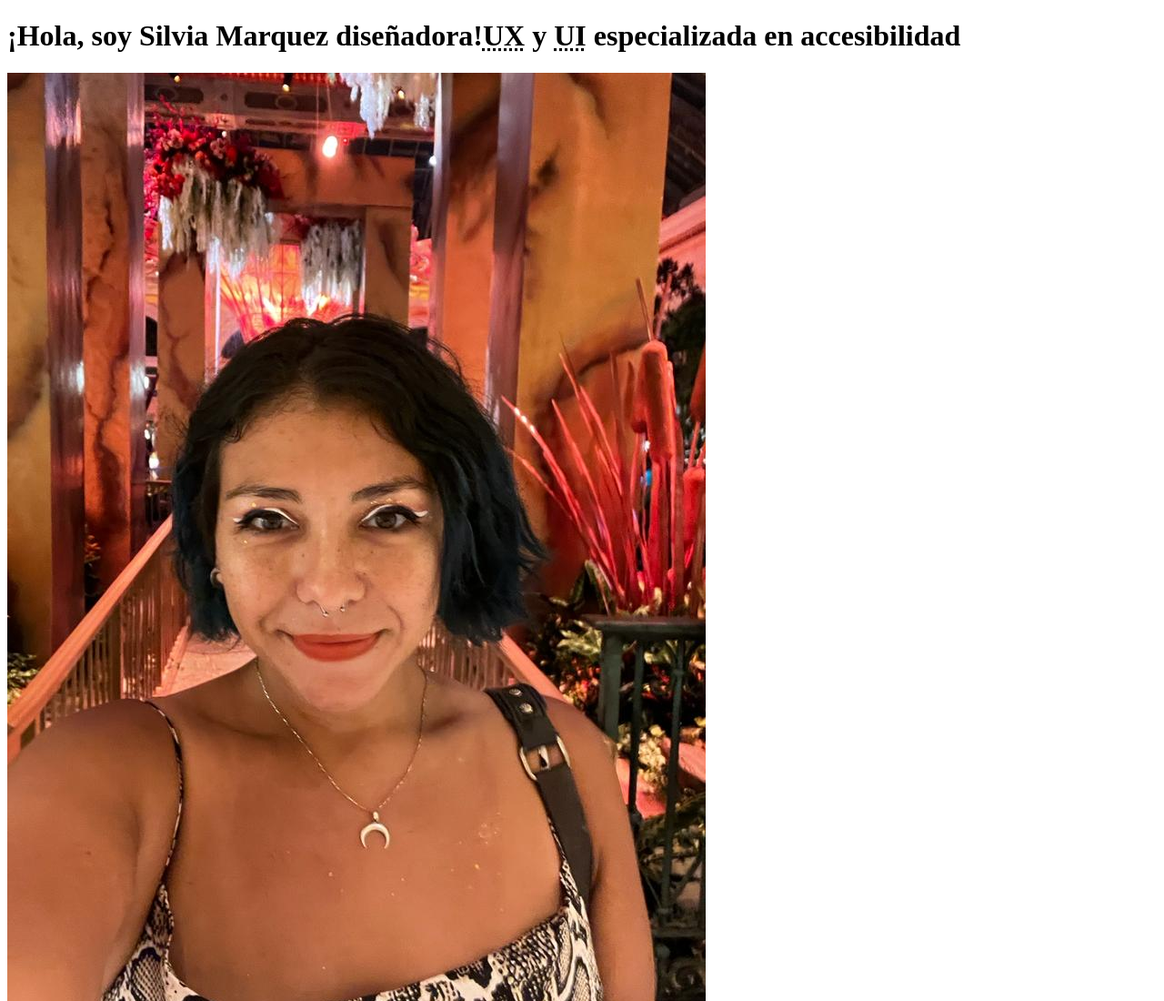
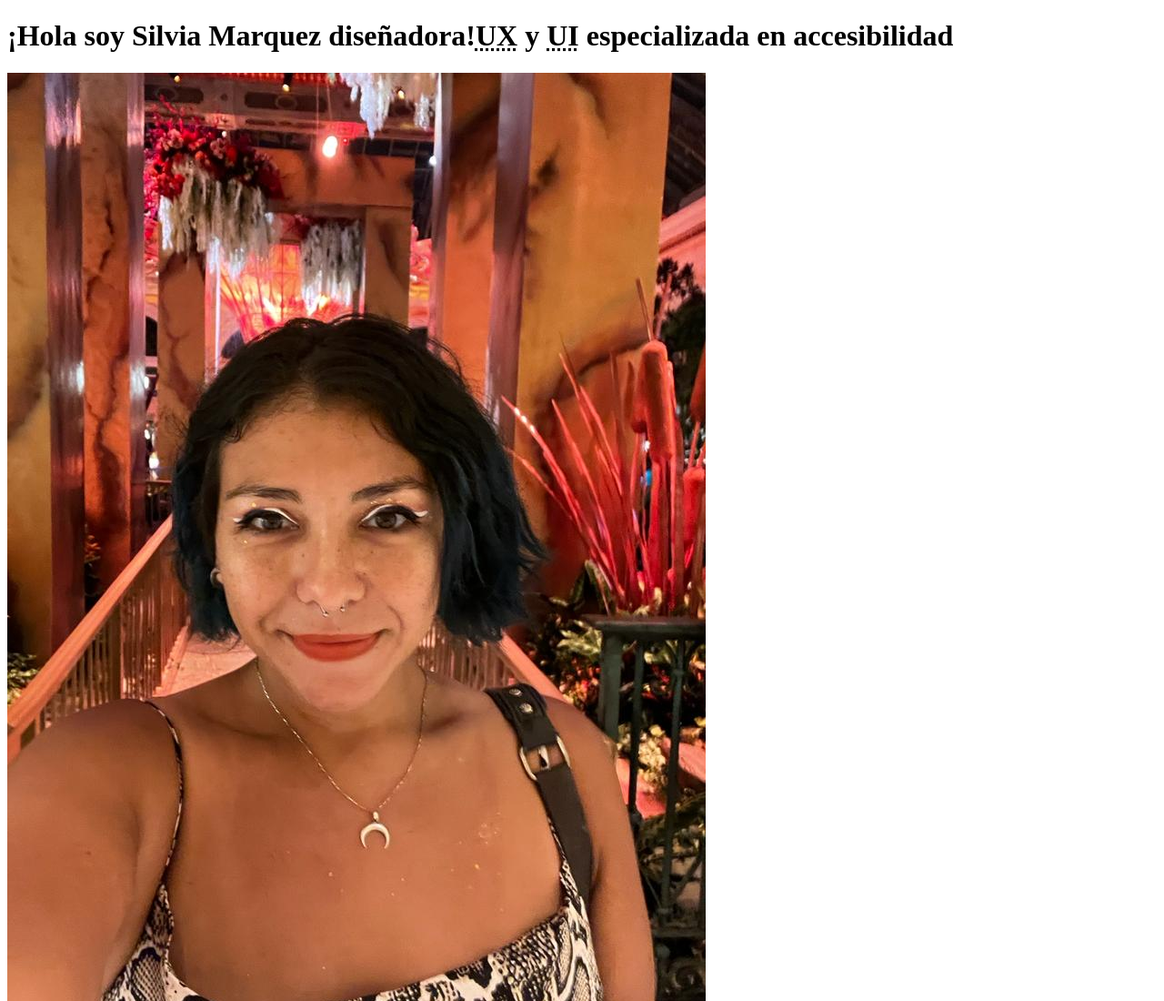
Before and after one commit to pipimarquez/pipimarquez, a plain HTML site: page index.html in a window 1280 px wide. Shown: the top 1100 px of the page at 91% size. Drawn offline with Linux system fonts and the light colour scheme.

Commit message:
toy pruebando  Please enter the commit message for your changes. Lines starting

```diff
--- a/index.html
+++ b/index.html
@@ -9,7 +9,7 @@
   </head>
   <body>
     <header>
-      <h1>¡Hola, soy Silvia Marquez diseñadora!<abbr title="Experiencia de usuario">UX</abbr> y <abbr title="interfaces de usuario">UI</abbr> especializada en accesibilidad</h1>
+      <h1>¡Hola soy Silvia Marquez diseñadora!<abbr title="Experiencia de usuario">UX</abbr> y <abbr title="interfaces de usuario">UI</abbr> especializada en accesibilidad</h1>
       <img src="imagenes/pipimarquez.jpg" alt="silvia marquez">
     </header>
     <nav>
```
